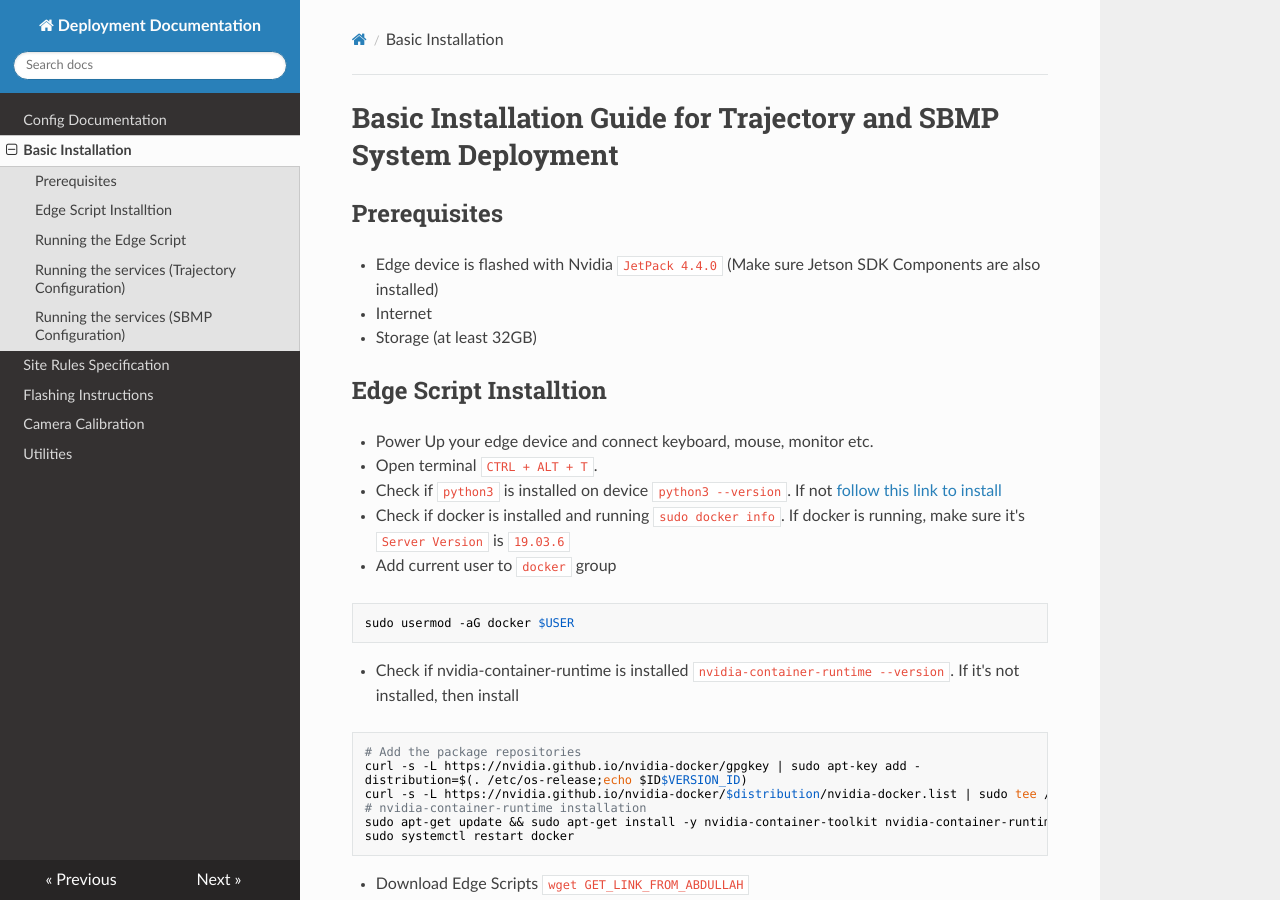
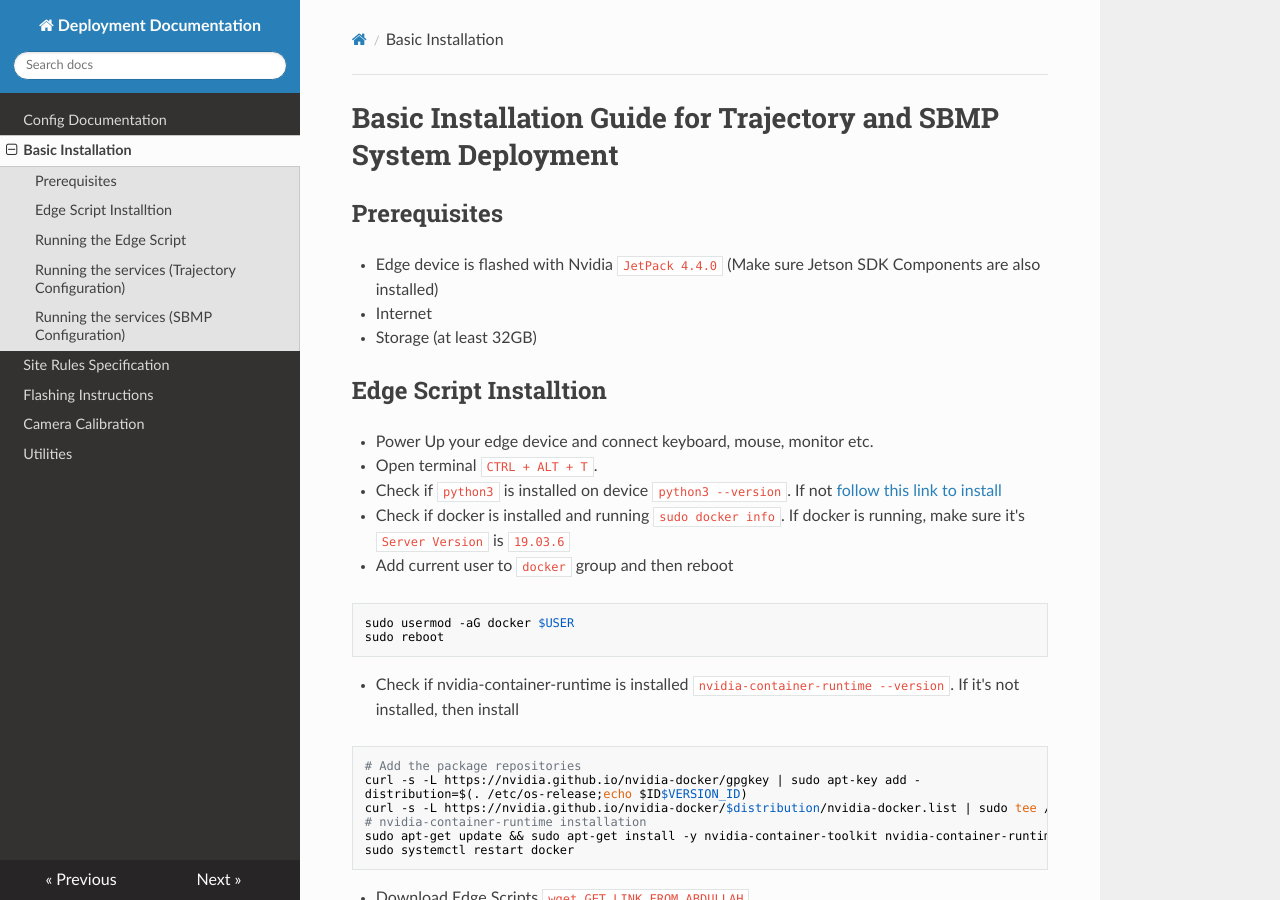
Before and after one commit to hazenai/system-docs, an MkDocs documentation site: the page built from docs/installation.md, in a window 1280 px wide and 900 px high. Built offline with MkDocs 1.6.1, drawn with Linux system fonts in a browser that asks for light colours; nearby versions of some CDN libraries.

Commit message:
updating docs

````diff
--- a/docs/installation.md
+++ b/docs/installation.md
@@ -12,9 +12,10 @@
 * Open terminal `CTRL + ALT + T`.
 * Check if `python3` is installed on device `python3 --version`. If not [follow this link to install](https://phoenixnap.com/kb/how-to-install-python-3-ubuntu)
 * Check if docker is installed and running `sudo docker info`. If docker is running, make sure it's `Server Version` is `19.03.6`
-* Add current user to `docker` group
+* Add current user to `docker` group and then reboot
 ```bash
 sudo usermod -aG docker $USER
+sudo reboot
 ```
 * Check if nvidia-container-runtime is installed `nvidia-container-runtime --version`. If it's not installed, then install
 ```bash
````
